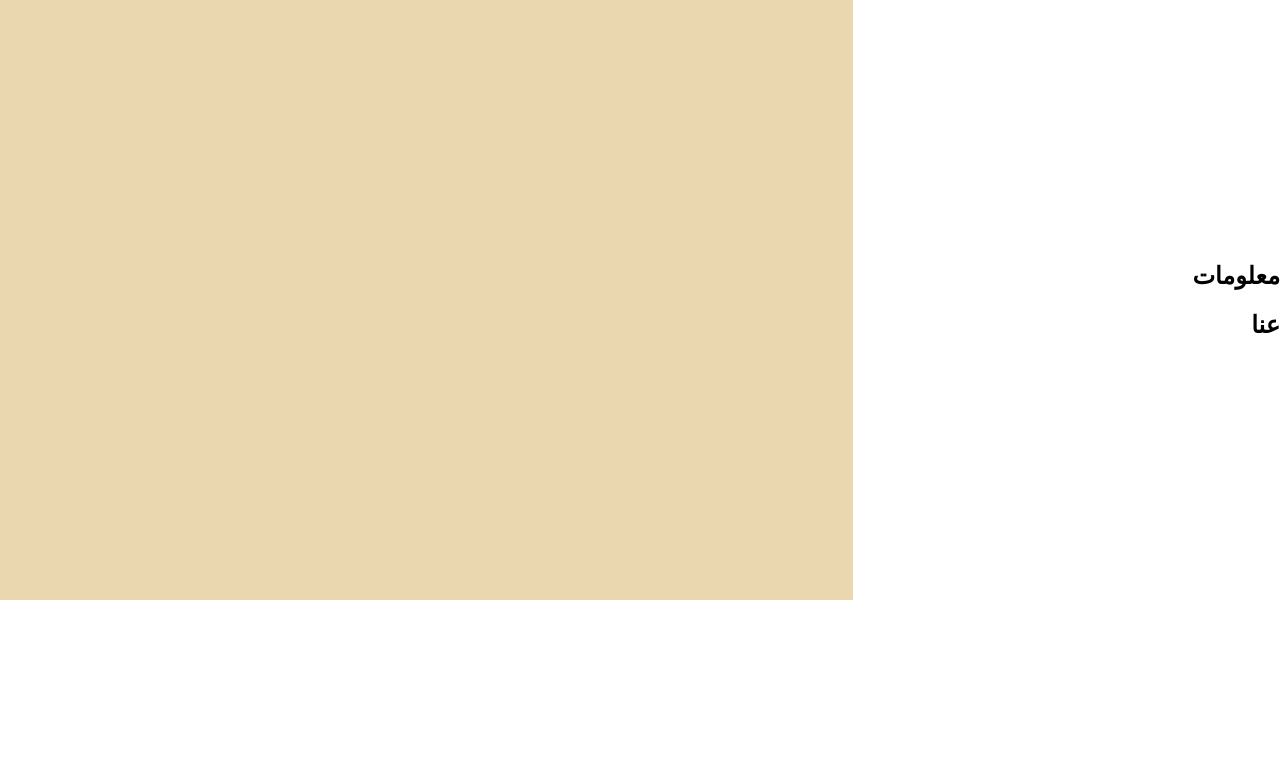
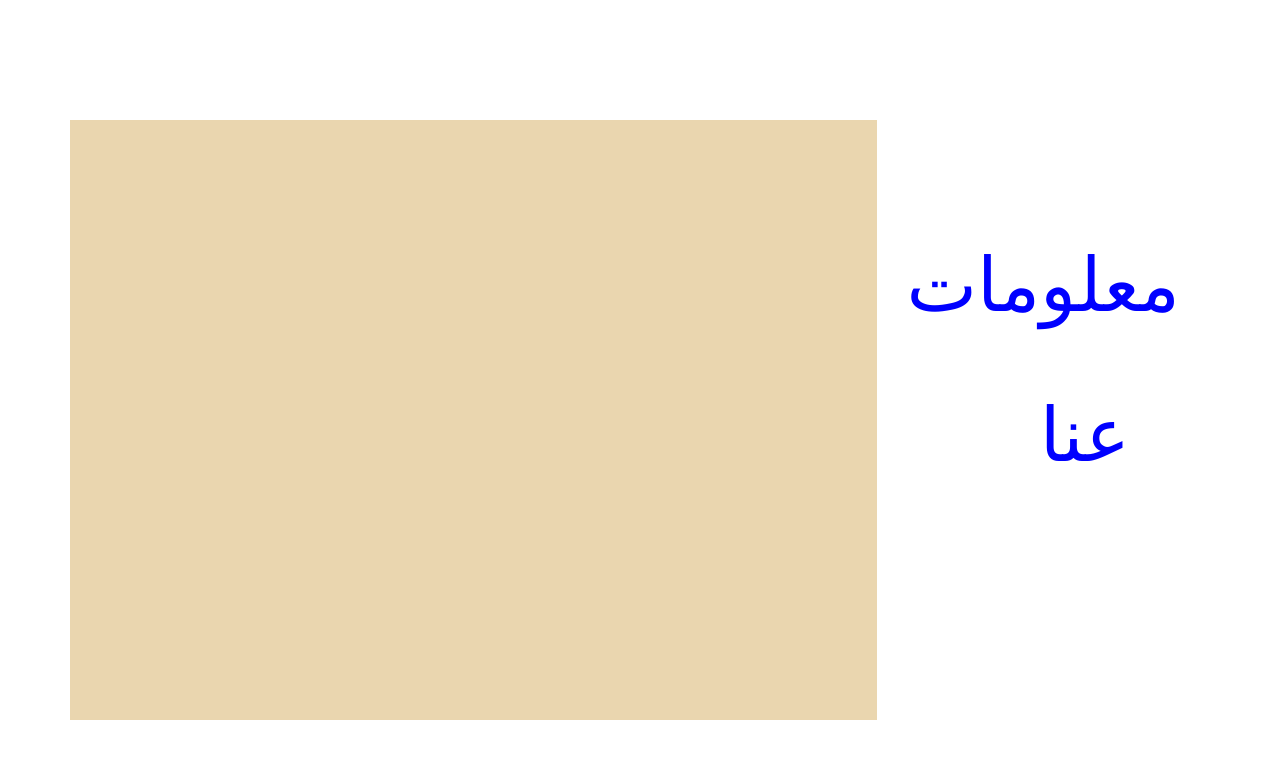
Before and after one commit to Ghaith-abohantash/Tale3-, a React (Create React App) app in the folder tale3/: page / in a window 1280 px wide. Shown: the top 758 px of the page. Built offline with nearby package versions, Linux system fonts and the light colour scheme.

Commit message:
Update about.css

```diff
--- a/tale3/src/about/about.css
+++ b/tale3/src/about/about.css
@@ -11,6 +11,8 @@
 }
 
 .info-content {
+    margin-left: 70px;
+    margin-top: 120px;
     flex: 2;
     text-align: left;
     background:  #ead6af;
@@ -18,10 +20,20 @@
     height: 600px;
 }
 
-#howweare{
+#info{
+    margin-right: 100px;
     font-family: "GE SS Two", Sans-serif;
     font-size: 75px;
     font-weight: 500;
+    color: blue;
+}
+
+#aboutus{
+    margin-right: 150px;
+    font-family: "GE SS Two", Sans-serif;
+    font-size: 75px;
+    font-weight: 500;
+    color: blue;
 }
 .lead{
     display: flex;
```
